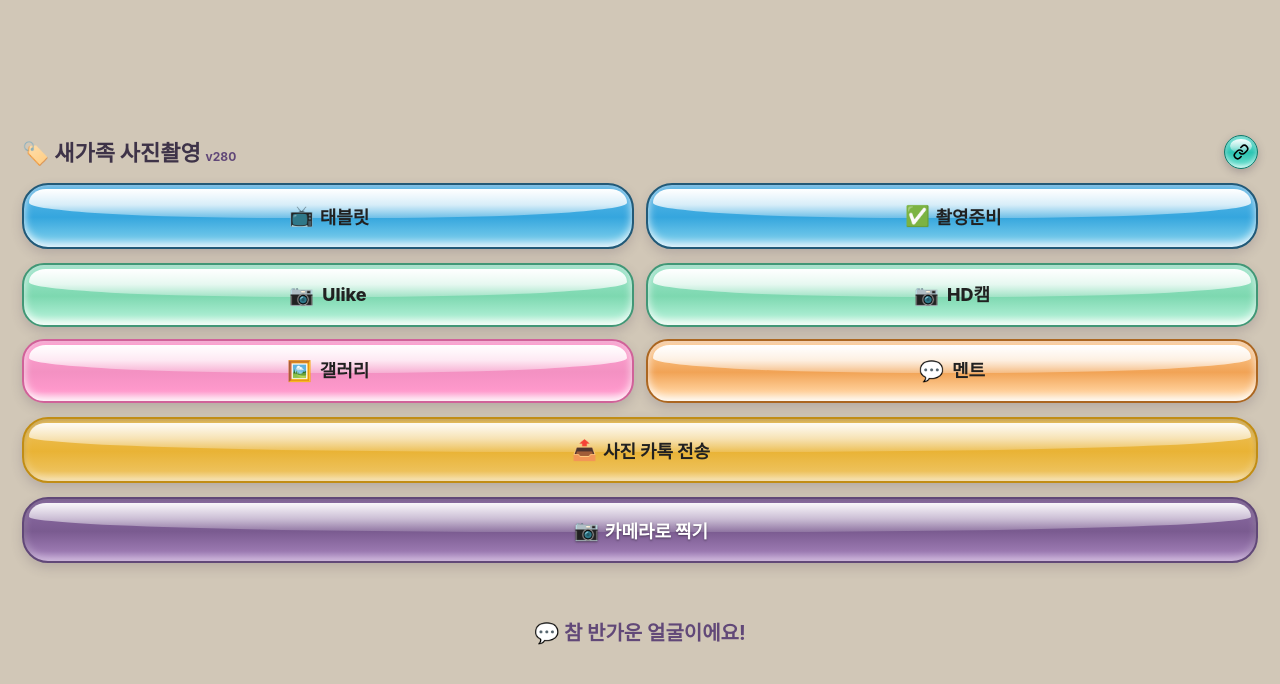
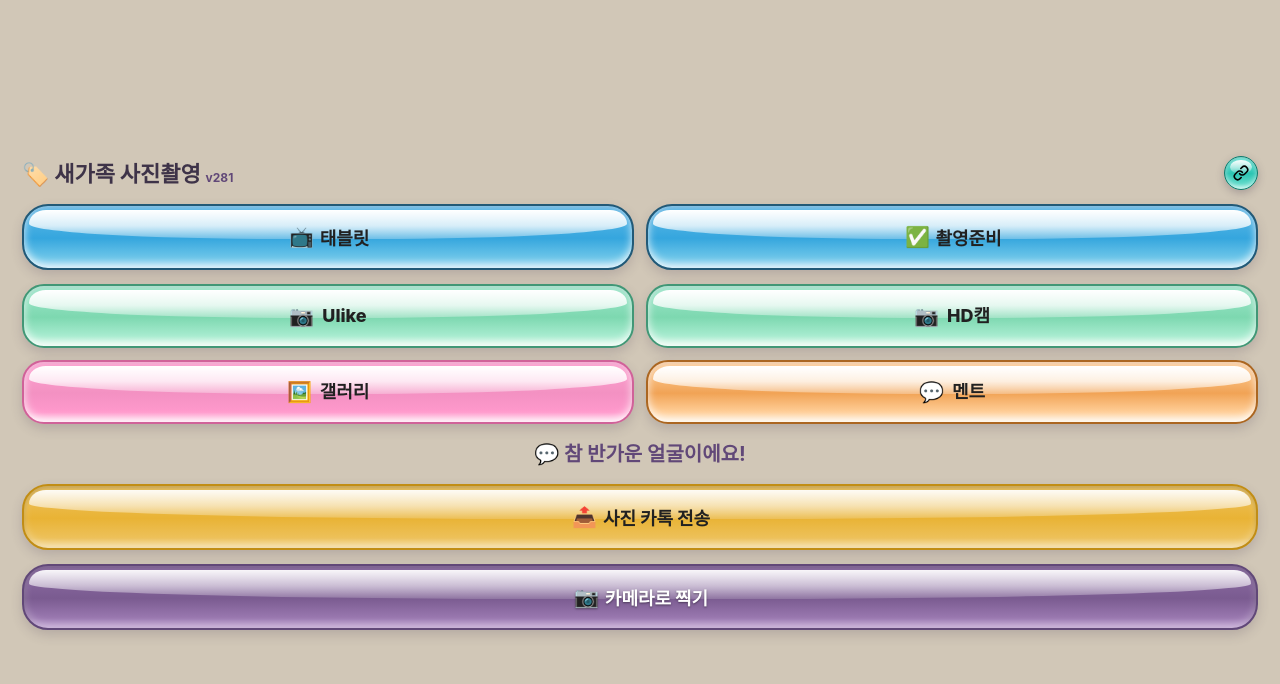
Before and after one commit to 0702080/0702080.github.io, a plain HTML site: page index.html in a window 1280 px wide. Drawn offline with Linux system fonts and the light colour scheme; a web font is replaced by a local one.

Commit message:
v281: 멘트 한 줄을 멘트 단추 바로 아래로
Co-Authored-By: Claude Opus 5.5 <noreply@anthropic.com>
Claude-Session: https://claude.ai/code/session_01GeAx7YZfHhVXBiRc58Zb91

```diff
--- a/index.html
+++ b/index.html
@@ -249,7 +249,7 @@
   /* "카메라로 찍기" 바로 밑에 뜨는 멘트 한 줄 — 탭하면 다른 멘트로 바뀐다 */
   /* 위 "카메라로 찍기" 와 붙어 있어 잘못 눌리던 것 — 30px 더 내렸다 */
   #mentLine{
-    display:block;width:100%;margin-top:38px;font-size:20px;font-weight:700;color:#614878;
+    display:block;width:100%;margin-top:-2px;margin-bottom:-2px;font-size:20px;font-weight:700;color:#614878;
     font-family:inherit;background:none;border:none;appearance:none;-webkit-appearance:none;
     text-align:center;cursor:pointer;padding:4px 10px;line-height:1.4;
     user-select:none;-webkit-user-select:none;
@@ -1008,7 +1008,7 @@
 <!-- 첫 화면 -->
 <div id="home">
   <div id="homeTop">
-    <h1>🏷️ 새가족 사진촬영 <span style="font-size:12px;color:#614878;font-weight:700">v280</span></h1>
+    <h1>🏷️ 새가족 사진촬영 <span style="font-size:12px;color:#614878;font-weight:700">v281</span></h1>
     <button id="bCopyUrl" title="봉사자에게 전달할 앱 주소를 복사합니다"><svg viewBox="0 0 24 24" width="16" height="16" fill="none" stroke="#000" stroke-width="2.4" stroke-linecap="round" stroke-linejoin="round" aria-hidden="true"><path d="M10 13a5 5 0 0 0 7.54.54l3-3a5 5 0 0 0-7.07-7.07l-1.72 1.71"/><path d="M14 11a5 5 0 0 0-7.54-.54l-3 3a5 5 0 0 0 7.07 7.07l1.71-1.71"/></svg></button>
   </div>
   <div id="tvRow">
@@ -1024,6 +1024,8 @@
     <button class="tile gal enter" id="bPick" style="animation-delay:.20s"><span class="ico">🖼️</span><span class="tlabel">갤러리</span></button>
     <button class="tile ment enter" id="bMent" style="animation-delay:.25s"><span class="ico">💬</span><span class="tlabel">멘트</span></button>
   </div>
+  <!-- 멘트 한 줄은 멘트 단추 바로 아래로 옮김 (2026-11-20 사용자 요청, 예전엔 카메라로 찍기 아래) -->
+  <button id="mentLine" type="button" title="눌러서 다른 멘트 보기"></button>
 
   <!-- "카톡 사진 전송"과 "갤러리 사진 전송"을 합친 버튼 — 오늘 찍은 사진이
        있으면 그걸 바로 보내고, 없으면(나중에 따로 보내려고 미뤄뒀거나 앱을
@@ -1038,7 +1040,6 @@
   <button class="go resume" id="bResume" hidden><span class="ico">✍️</span><span id="bResumeLabel">이어서 입력</span></button>
 
   <button class="go enter" id="bShoot" style="animation-delay:.36s"><span class="ico">📷</span>카메라로 찍기</button>
-  <button id="mentLine" type="button" title="눌러서 다른 멘트 보기"></button>
 
   <div id="todayWrap">
     <div id="todayHead">
```
